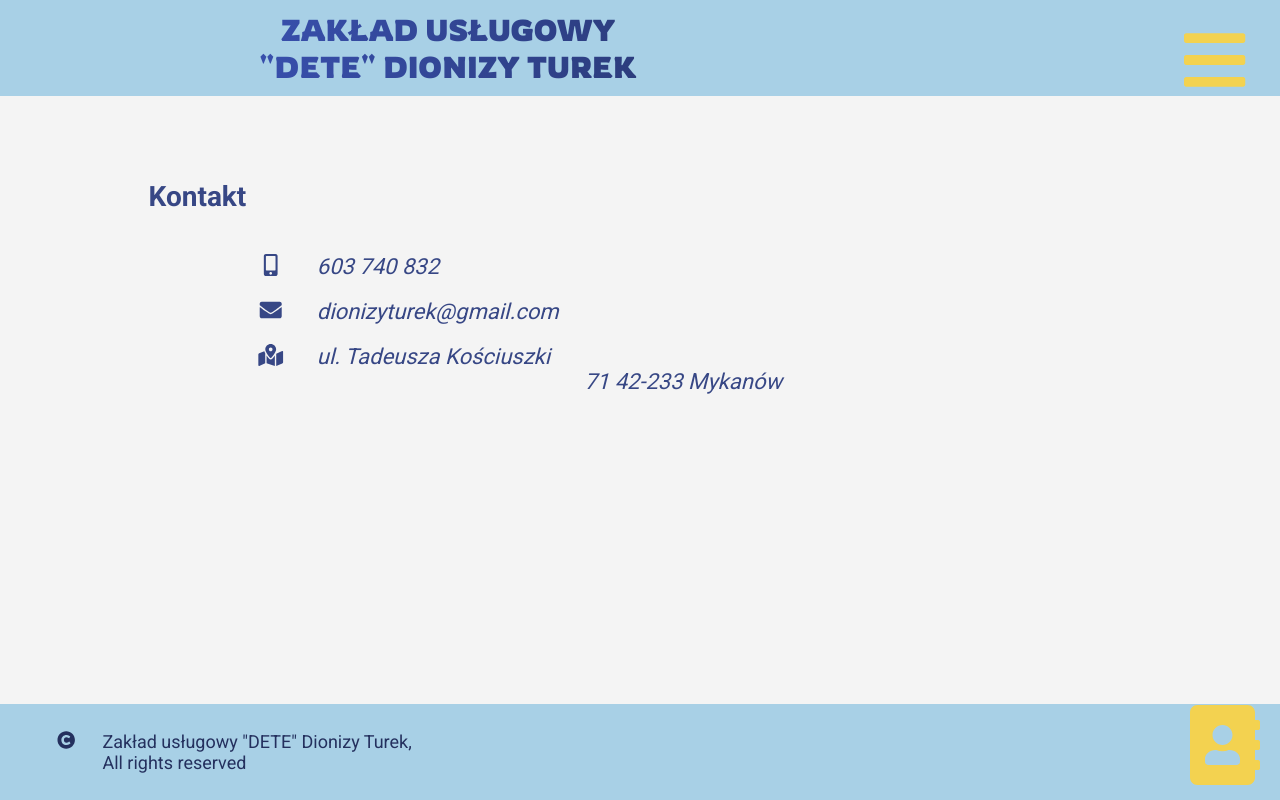
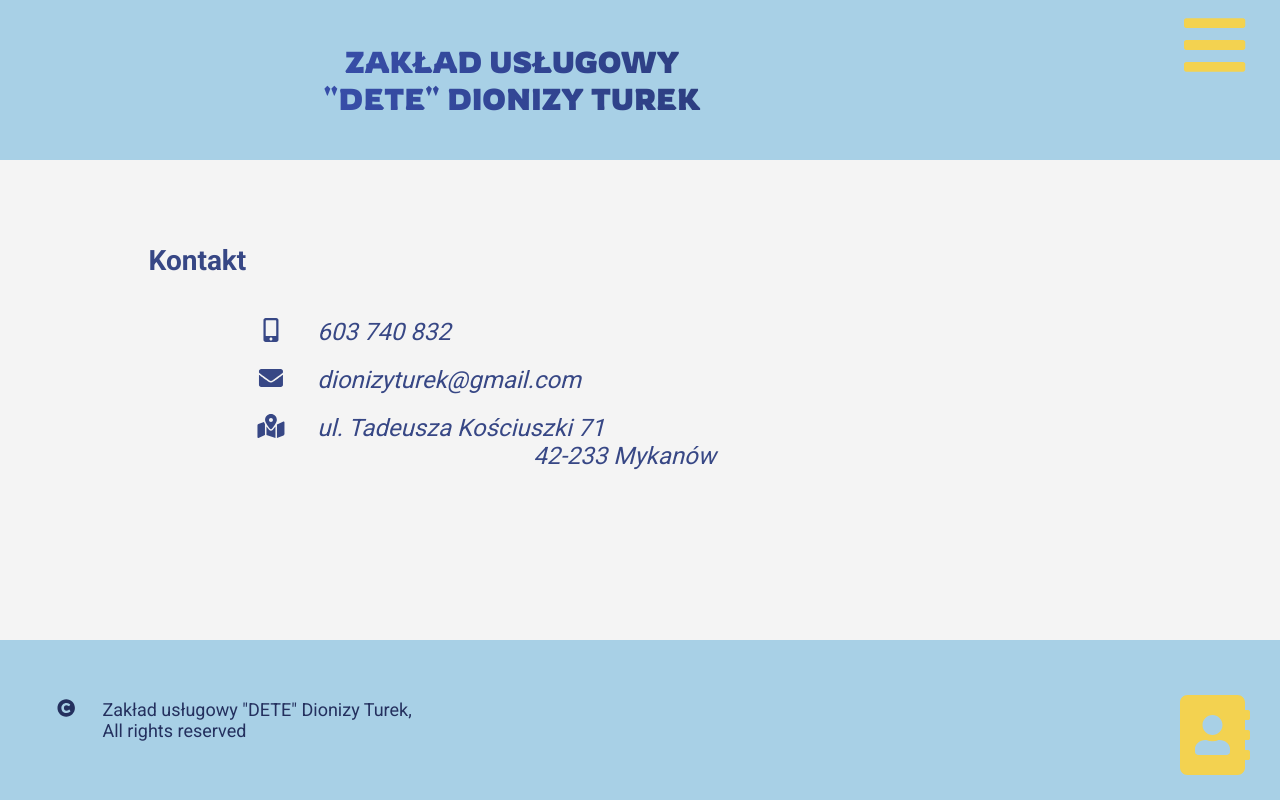
Before and after one commit to devjaktul/dete, a React (Create React App) app: page /contact in a window 1280 px wide. Built offline with nearby package versions, Linux system fonts and the light colour scheme.

Commit message:
Media Queries

```diff
--- a/src/Css/main.css
+++ b/src/Css/main.css
@@ -37,13 +37,13 @@ html {
   background-color: #a8d0e6;
   color: #24305e;
 }
+@media (min-width: 640px) and (orientation: landscape) {
+  .Header {
+    height: 20vh;
+  }
+}
 .Header__name {
   flex-basis: 80%;
-}
-@media (min-width: 460px) {
-  .Header__name {
-    flex-basis: 70%;
-  }
 }
 .Header__link {
   display: flex;
@@ -54,6 +54,11 @@ html {
   background: linear-gradient(0.25turn, #405ccc, #24305e);
   background-clip: text;
   color: transparent;
+}
+@media (min-width: 640px) and (orientation: landscape) {
+  .Header__link {
+    height: 20vh;
+  }
 }
 .Header__link--text {
   margin: auto 0 0 0;
@@ -115,6 +120,11 @@ html {
     font-size: 6rem;
   }
 }
+@media (min-width: 640px) and (orientation: landscape) {
+  .Mobile-nav__button {
+    top: 10px;
+  }
+}
 @media (min-width:800px) {
   .Mobile-nav__button {
     font-size: 7rem;
@@ -150,25 +160,42 @@ html {
   line-height: 2.5;
   z-index: 1;
 }
+@media (min-width:800px) {
+  .Nav-list__list {
+    left: auto;
+    right: 0;
+    width: 70vw;
+  }
+}
 .Nav-list__item {
   position: relative;
   top: 20%;
   text-align: center;
-  font-size: 2.5rem;
-  font-weight: 700;
-  color: #a8d0e6;
 }
 .Nav-list__item--mobile {
   position: relative;
   top: 20%;
   text-align: center;
+}
+.Nav-list__link {
   font-size: 2.5rem;
   font-weight: 700;
   color: #a8d0e6;
 }
-.Nav-list__link {
-  font-size: 2.5rem;
-  color: #a8d0e6;
+@media (min-width: 460px) {
+  .Nav-list__link {
+    font-size: 2.8rem;
+  }
+}
+@media (min-width: 640px) {
+  .Nav-list__link {
+    font-size: 3rem;
+  }
+}
+@media (min-width:800px) {
+  .Nav-list__link {
+    font-size: 4rem;
+  }
 }
 .Nav-list-offers__list {
   display: flex;
@@ -206,7 +233,12 @@ html {
     font-size: 2.6rem;
   }
 }
-@media (min-width: 640px) {
+@media (min-width: 640px) and (orientation: landscape) {
+  .Page__name {
+    font-size: 2.2rem;
+  }
+}
+@media (min-width:800px) {
   .Page__name {
     font-size: 2.8rem;
   }
@@ -228,6 +260,11 @@ html {
 @media (min-width: 640px) {
   .Home__text-about-me {
     font-size: 2.5rem;
+  }
+}
+@media (min-width: 640px) and (orientation: landscape) {
+  .Home__text-about-me {
+    font-size: 2.2rem;
   }
 }
 @media (min-width:800px) {
@@ -267,12 +304,26 @@ html {
     font-size: 2.5rem;
   }
 }
+@media (min-width: 640px) and (orientation: landscape) {
+  .Offers__text {
+    font-size: 2.2rem;
+  }
+}
+@media (min-width:800px) {
+  .Offers__text {
+    font-size: 2.6rem;
+  }
+}
 
 .Contact__list {
   margin: 15px 0;
-  padding: 0 5%;
 }
 @media (min-width: 460px) {
+  .Contact__list {
+    padding: 0 5%;
+  }
+}
+@media (min-width: 640px) {
   .Contact__list {
     padding: 0 10%;
   }
@@ -288,9 +339,14 @@ html {
   margin-right: 5px;
   text-align: center;
 }
+@media (min-width: 460px) {
+  .Contact__icon {
+    font-size: 2.2rem;
+  }
+}
 @media (min-width: 640px) {
   .Contact__icon {
-    font-size: 2.2rem;
+    font-size: 2.4rem;
   }
 }
 .Contact__text {
@@ -298,20 +354,31 @@ html {
   display: flex;
   flex-direction: column;
   font-size: 2rem;
-  text-align: left;
+}
+@media (min-width: 460px) {
+  .Contact__text {
+    flex-basis: 80%;
+    font-size: 2.2rem;
+  }
 }
 @media (min-width: 640px) {
   .Contact__text {
-    font-size: 2.2rem;
+    flex-basis: 75%;
+    font-size: 2.4rem;
   }
 }
 .Contact__text--next-line {
   font-size: 2rem;
   text-align: center;
 }
+@media (min-width: 460px) {
+  .Contact__text--next-line {
+    font-size: 2.2rem;
+  }
+}
 @media (min-width: 640px) {
   .Contact__text--next-line {
-    font-size: 2.2rem;
+    font-size: 2.4rem;
   }
 }
 
@@ -320,10 +387,20 @@ html {
   background-color: #a8d0e6;
   color: #24305e;
 }
+@media (min-width: 640px) and (orientation: landscape) {
+  .Footer {
+    height: 20vh;
+  }
+}
 .Footer__list {
   display: flex;
   height: 12vh;
   align-items: center;
+}
+@media (min-width: 640px) and (orientation: landscape) {
+  .Footer__list {
+    height: 20vh;
+  }
 }
 .Footer__copyright {
   flex-basis: 80%;
@@ -343,6 +420,11 @@ html {
 @media (min-width: 640px) {
   .Footer__copyright-icon {
     font-size: 1.6rem;
+  }
+}
+@media (min-width: 640px) and (orientation: landscape) {
+  .Footer__copyright-icon {
+    padding-left: 25px;
   }
 }
 @media (min-width:800px) {
@@ -394,6 +476,11 @@ html {
   flex-basis: 20%;
   height: 12vh;
 }
+@media (min-width: 640px) and (orientation: landscape) {
+  .Footer__button {
+    height: 20vh;
+  }
+}
 
 .Button__link {
   position: relative;
@@ -418,8 +505,17 @@ html {
     font-size: 7rem;
   }
 }
+@media (min-width: 640px) and (orientation: landscape) {
+  .Button__icon {
+    bottom: 7px;
+    right: 30px;
+    font-size: 5.8rem;
+  }
+}
 @media (min-width:800px) {
   .Button__icon {
+    bottom: 25px;
+    right: 30px;
     font-size: 8rem;
   }
 }
--- a/src/Pages/Connections.js
+++ b/src/Pages/Connections.js
@@ -36,7 +36,7 @@ const ItemList = items.map(item => <Item key = {item.id} icon = {item.icon} text
 const Connections = () => (
 
     <>
-    <h2 className='Page__name'>Przyłącza WOD-KAN</h2>
+    <h2 className='Page__name'>Przyłącza wod-kan</h2>
     <ul className='Offers__list List-style'>
         {ItemList}
     </ul>
--- a/src/Pages/Contact.js
+++ b/src/Pages/Contact.js
@@ -17,8 +17,8 @@ const items = [
     {
         id: 3,
         icon: faMapMarkedAlt,
-        text: "ul. Tadeusza Kościuszki",
-        textNextLine: "71 42-233 Mykanów",
+        text: "ul. Tadeusza Kościuszki 71",
+        textNextLine: "42-233 Mykanów",
     },
 ];
 
--- a/src/Sass/components/Layouts/Navigation/_mobile-nav.scss
+++ b/src/Sass/components/Layouts/Navigation/_mobile-nav.scss
@@ -18,6 +18,10 @@
             font-size: 6rem;
         }
 
+        @include mq-landscape(smartphone-large) {
+            top: 10px;
+        }
+
         @include mq(tablet) {
             font-size: 7rem;
         }
--- a/src/Sass/components/Layouts/Navigation/_nav-list.scss
+++ b/src/Sass/components/Layouts/Navigation/_nav-list.scss
@@ -19,29 +19,42 @@
         background-color: #374785;
         line-height: 2.5;
         z-index: 1;
+
+        @include mq(tablet) {
+            left: auto;
+            right: 0;
+            width: 70vw;
+        }
     }
 
     &__item {
         position: relative;
         top: 20%;
         text-align: center;
-        font-size: 2.5rem;
-        font-weight: 700;
-        color: #a8d0e6;
 
         &--mobile {
             position: relative;
             top: 20%;
             text-align: center;
-            font-size: 2.5rem;
-            font-weight: 700;
-            color: #a8d0e6;
         }
     }
 
     &__link {
         font-size: 2.5rem;
+        font-weight: 700;
         color: #a8d0e6;
+
+        @include mq(smartphone) {
+            font-size: 2.8rem;
+        }
+
+        @include mq(smartphone-large) {
+            font-size: 3rem;
+        }
+
+        @include mq(tablet) {
+            font-size: 4rem;
+        }
     }
 
     &-offers {
--- a/src/Sass/components/Layouts/_footer.scss
+++ b/src/Sass/components/Layouts/_footer.scss
@@ -3,10 +3,18 @@
     background-color: #a8d0e6;
     color: #24305e;
 
+    @include mq-landscape(smartphone-large) {
+        height: 20vh;
+    }
+
     &__list {
         display: flex;
         height: 12vh;
         align-items: center;
+
+        @include mq-landscape(smartphone-large) {
+            height: 20vh;
+        }
     }
 
     &__copyright {
@@ -25,6 +33,10 @@
 
             @include mq(smartphone-large) {
                 font-size: 1.6rem;
+            }
+
+            @include mq-landscape(smartphone-large) {
+                padding-left: 25px;
             }
 
             @include mq(tablet) {
@@ -72,6 +84,10 @@
     &__button {
         flex-basis: 20%;
         height: 12vh;
+
+        @include mq-landscape(smartphone-large) {
+            height: 20vh;
+        }
     }
 }
 
@@ -81,6 +97,7 @@
         position: relative;
         width: 100%;
         height: 100%;
+        // background-color: red;
     }
 
     &__icon {
@@ -99,7 +116,15 @@
             font-size: 7rem;
         }
 
+        @include mq-landscape(smartphone-large) {
+            bottom: 7px;
+            right: 30px;
+            font-size: 5.8rem;
+        }
+
         @include mq(tablet) {
+            bottom: 25px;
+            right: 30px;
             font-size: 8rem;
         }
     }
--- a/src/Sass/components/Layouts/_header.scss
+++ b/src/Sass/components/Layouts/_header.scss
@@ -4,6 +4,10 @@
     height: 12vh;
     background-color: #a8d0e6;
     color: #24305e;
+
+    @include mq-landscape(smartphone-large) {
+        height: 20vh;
+    }
 
 
     &__name {
@@ -18,7 +22,7 @@
         // color: transparent;
 
         @include mq(smartphone) {
-            flex-basis: 70%;
+            // flex-basis: 70%;
         }
 
     }
@@ -34,6 +38,10 @@
         background: linear-gradient(0.25turn, #405ccc, #24305e);
         background-clip: text;
         color: transparent;
+
+        @include mq-landscape(smartphone-large) {
+            height: 20vh;
+        }
 
         &--text {
             // align-items: center;
--- a/src/Sass/components/Layouts/_page.scss
+++ b/src/Sass/components/Layouts/_page.scss
@@ -18,7 +18,11 @@
             font-size: 2.6rem;
         }
 
-        @include mq(smartphone-large) {
+        @include mq-landscape(smartphone-large) {
+            font-size: 2.2rem;
+        }
+
+        @include mq(tablet) {
             font-size: 2.8rem;
         }
     }
--- a/src/Sass/components/Pages/_contact.scss
+++ b/src/Sass/components/Pages/_contact.scss
@@ -1,9 +1,13 @@
 .Contact {
     &__list {
         margin: 15px 0;
-        padding: 0 5%;
+        // padding: 0 5%;
 
         @include mq(smartphone) {
+            padding: 0 5%;
+        }
+
+        @include mq(smartphone-large) {
             padding: 0 10%;
         }
     }
@@ -20,8 +24,12 @@
         margin-right: 5px;
         text-align: center;
 
+        @include mq(smartphone) {
+            font-size: 2.2rem;
+        }
+
         @include mq(smartphone-large) {
-            font-size: 2.2rem;
+            font-size: 2.4rem;
         }
     }
 
@@ -30,18 +38,28 @@
         display: flex;
         flex-direction: column;
         font-size: 2rem;
-        text-align: left;
+        // text-align: left;
+
+        @include mq(smartphone) {
+            flex-basis: 80%;
+            font-size: 2.2rem;
+        }
 
         @include mq(smartphone-large) {
-            font-size: 2.2rem;
+            flex-basis: 75%;
+            font-size: 2.4rem;
         }
 
         &--next-line {
             font-size: 2rem;
             text-align: center;
 
+            @include mq(smartphone) {
+                font-size: 2.2rem;
+            }
+
             @include mq(smartphone-large) {
-                font-size: 2.2rem;
+                font-size: 2.4rem;
             }
         }
     }
--- a/src/Sass/components/Pages/_home.scss
+++ b/src/Sass/components/Pages/_home.scss
@@ -14,6 +14,10 @@
             font-size: 2.5rem;
         }
 
+        @include mq-landscape(smartphone-large) {
+            font-size: 2.2rem;
+        }
+
         @include mq(tablet) {
             font-size: 2.8rem;
         }
--- a/src/Sass/components/Pages/_offers.scss
+++ b/src/Sass/components/Pages/_offers.scss
@@ -29,6 +29,14 @@
         @include mq(smartphone-large) {
             font-size: 2.5rem;
         }
+
+        @include mq-landscape(smartphone-large) {
+            font-size: 2.2rem;
+        }
+
+        @include mq(tablet) {
+            font-size: 2.6rem;
+        }
     }
 
 }
```
Also changed, not shown: 1 other file (tests, documents, lock files or other folders).
